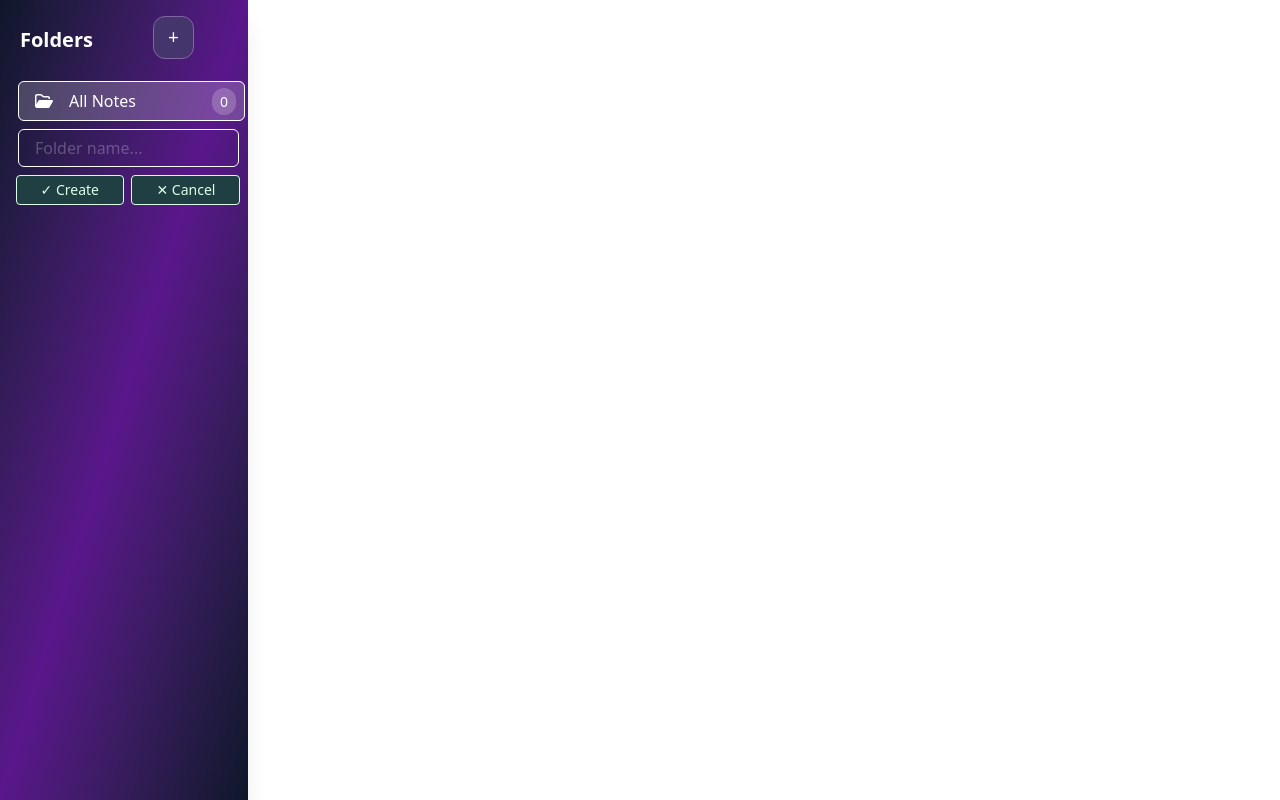
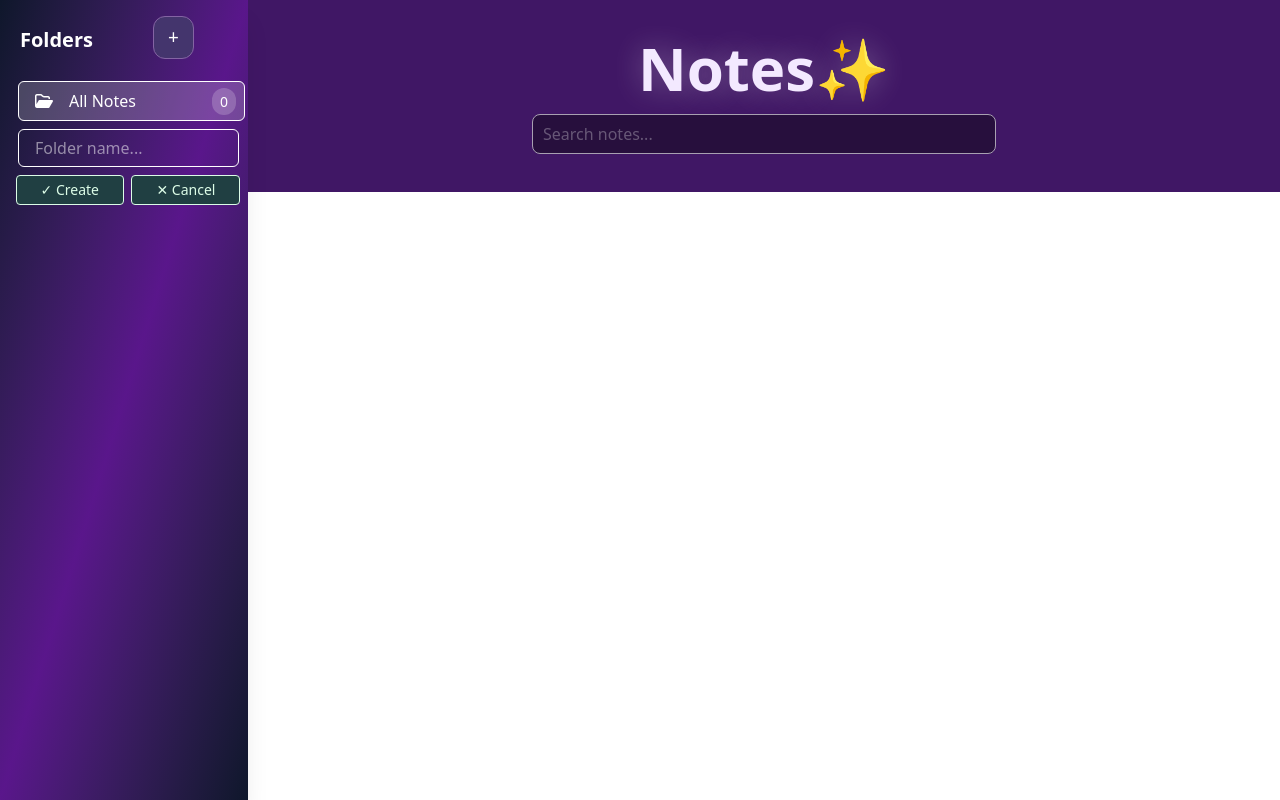
Before and after one commit to NwakanmaEmmanuel/Mini-Note-Board, a React (Vite) app: page / in a window 1280 px wide. Built offline with nearby package versions, Linux system fonts and the light colour scheme.

Commit message:
updated sidebar and header

```diff
--- a/src/App.jsx
+++ b/src/App.jsx
@@ -1,12 +1,17 @@
 
 import './App.css'
 import Sidebar from './components/Sidebar'
+import Header from './components/Header'
 
 function App() {
 
   return (
     <>
+    <div className='flex '>
       <Sidebar/>
+      <Header/>
+    </div>
+
     </>
   )
 }
--- /dev/null
+++ b/src/components/Header.jsx
@@ -0,0 +1,33 @@
+import React from 'react'
+
+export default function Main() {
+  return (
+    <div className='bg-[#401765]  flex flex-1 h-48 items-center justify-center flex-col
+
+    '>
+        <h1 className='mb-4 text-shadow-[0_0_30px_rgba(255,255,255,0.3)] text-6xl text-[#f3e9ff] font-black '>Notes✨</h1>
+        <div>
+            <input
+              type="text"
+              name=""
+              placeholder='Search notes...'
+              className='w-116 h-10 p-2.5 bg-[#270f3d] border text-[#a8a0b1] rounded-lg '
+            />
+        </div>
+    </div>
+  )
+}
+
+
+
+
+// <input
+//       className="search"
+
+//       type="text"
+//       placeholder="Search movies..."
+//       value={query}
+//       onChange={(e) => setQuery(e.target.value)}
+//       ref={inputEl}
+//     />
+//   );#f3e9ff #dadeff     text-shadow: rgba(255, 255, 255, 0.3) 0px 0px 30px;
--- a/src/components/Sidebar.jsx
+++ b/src/components/Sidebar.jsx
@@ -7,22 +7,31 @@ function Sidebar() {
           <h3 className='text-xl text-white font-bold  '>Folders</h3>
           <button className=" text-[19px] px-3.5 py-1.5 text-white p-4 bg-[#44356d] rounded-xl outline-0  border border-[#8464a3] mb-1.5 hover:bg-[#392c54] ">+</button>
       </div>
+
       <div>
-        <span className="p-2  pl-4 ml-4.5 backdrop-blur-sm bg-white/20 text-white border-white border  rounded-md hover:bg-[#392c54] text-white ">
-          <i class="fa-regular  fa-folder-open"></i>
+        <span className="p-2  pl-4 ml-4.5 backdrop-blur-sm bg-white/20 text-white border-white border  rounded-md hover:bg-[#E9EbEF] hover:text-black ">
+          <i className="fa-regular  fa-folder-open"></i>
           <span className='ml-4'>All Notes</span>
           <span className='ml-19 rounded-full px-2 py-1 bg-white/20 text-sm'>0</span>
         </span>
-
       </div>
 
       <div>
-        <input type="text"  placeholder='Folder name...' className='border  border-white rounded-md font-normal flex items-center justify-center mt-4 ml-4.5 p-1.5 pl-4  text-base text-white/50 w-[221px] ' />
+        <input
+          type="text"
+          placeholder='Folder name...'
+          className='border  border-white rounded-md font-normal flex items-center justify-center mt-4 ml-4.5 p-1.5 pl-4  text-base text-white placeholder:text-white/50
+                    w-[221px] '
+        />
+
         <div className='flex items-center justify-evenly mt-2 ml-2'>
-          <button className='px-6 py-1 font-medium  text-[#dcfce7] border bg-[#203f42] rounded-sm text-sm '>✓  Create</button>
-          <button className='px-6 py-1 font-medium text-[#dcfce7] border bg-[#203f42] rounded-sm text-sm  '>✕  Cancel</button>
+          <button className='px-6 py-1 font-medium  text-[#dcfce7] border bg-[#203f42] rounded-sm text-sm '>
+            ✓  Create
+          </button>
+          <button className='px-6 py-1 font-medium text-[#dcfce7] border bg-[#203f42] rounded-sm text-sm  '>
+            ✕  Cancel
+          </button>
         </div>
-
       </div>
 
     </div>
```
